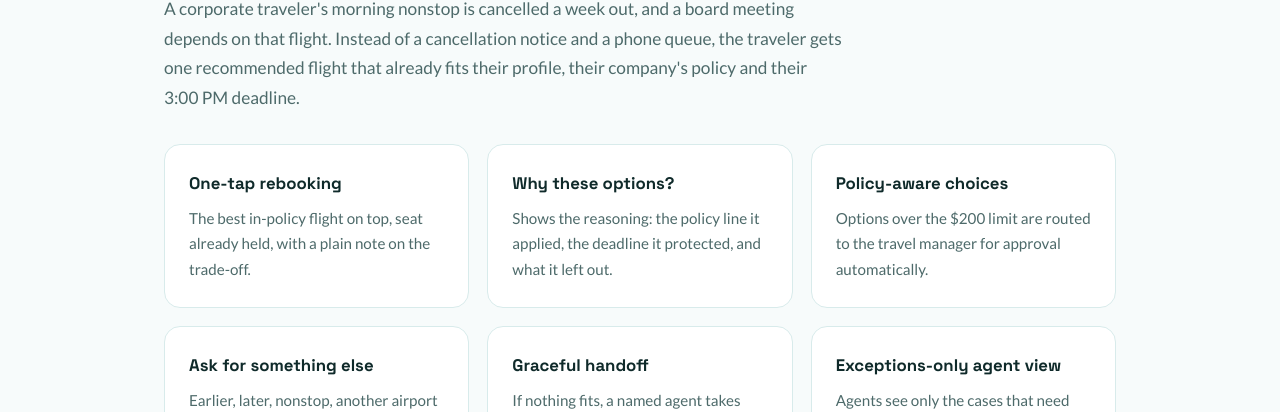
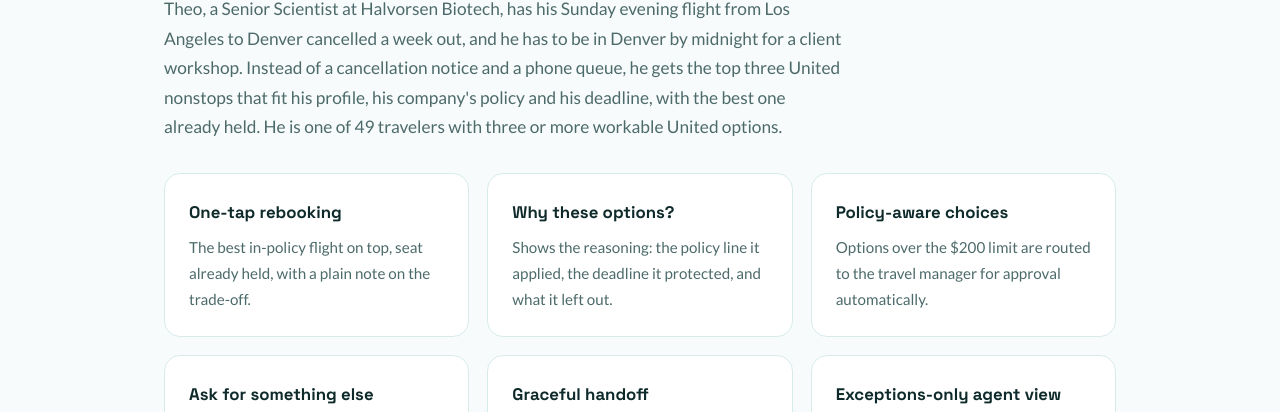
Before and after one commit to MichaelMiguelPM/MichaelMiguelPM.github.io, a plain HTML site: page prototype-ai-rebooking.html in a window 1280 px wide. Shown: the part 688-1100 px from the top of the page. Drawn offline with Linux system fonts and the light colour scheme.

Commit message:
Base the AI Rebooking prototype on RB-1037 (Theo Fischer), same tap-through flow
Co-Authored-By: Claude Opus 5.5 <noreply@anthropic.com>

```diff
--- a/prototype-ai-rebooking.html
+++ b/prototype-ai-rebooking.html
@@ -75,7 +75,7 @@
   <div class="wrap reveal">
     <div class="eyebrow">About this prototype</div>
     <h2>What you're looking at</h2>
-    <p class="sub">A corporate traveler's morning nonstop is cancelled a week out, and a board meeting depends on that flight. Instead of a cancellation notice and a phone queue, the traveler gets one recommended flight that already fits their profile, their company's policy and their 3:00 PM deadline.</p>
+    <p class="sub">Theo, a Senior Scientist at Halvorsen Biotech, has his Sunday evening flight from Los Angeles to Denver cancelled a week out, and he has to be in Denver by midnight for a client workshop. Instead of a cancellation notice and a phone queue, he gets the top three United nonstops that fit his profile, his company's policy and his deadline, with the best one already held. He is one of 49 travelers with three or more workable United options.</p>
     <div class="cs-grid" style="margin-top:24px">
       <div class="cs-card"><div class="k">One-tap rebooking</div><p>The best in-policy flight on top, seat already held, with a plain note on the trade-off.</p></div>
       <div class="cs-card"><div class="k">Why these options?</div><p>Shows the reasoning: the policy line it applied, the deadline it protected, and what it left out.</p></div>
```
Also changed, not shown: prototype-ai-rebooking-app.html (+1 -1 lines).
